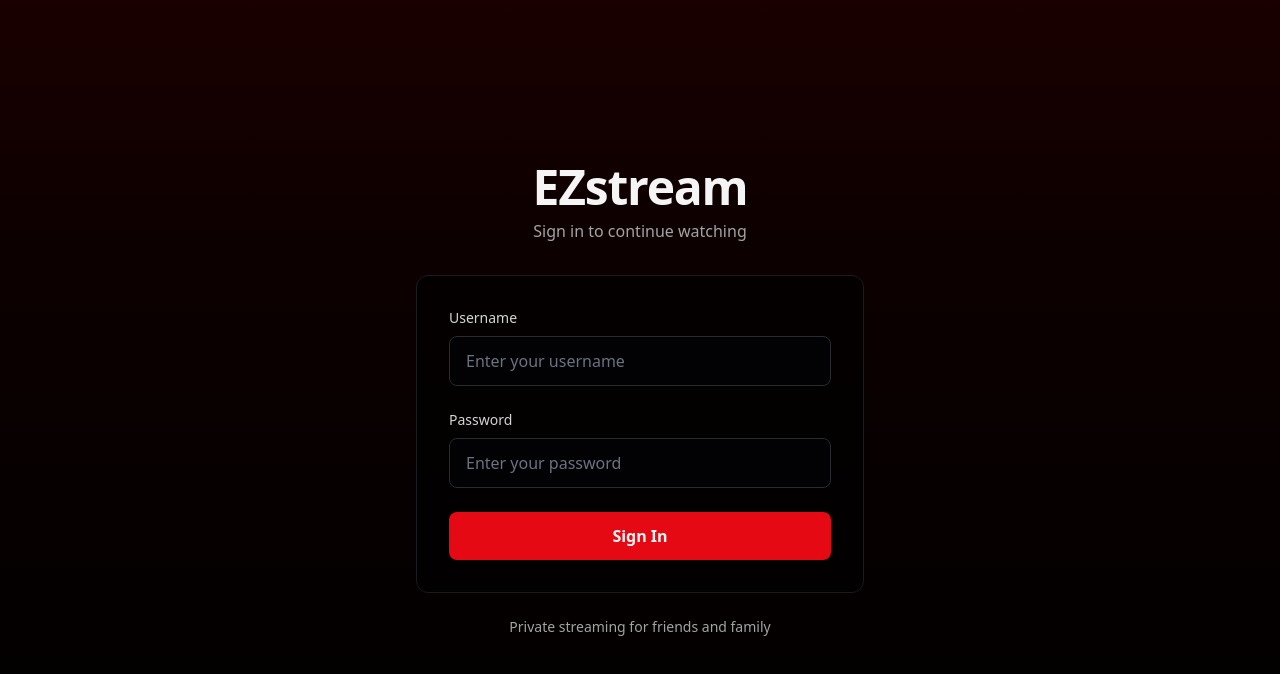
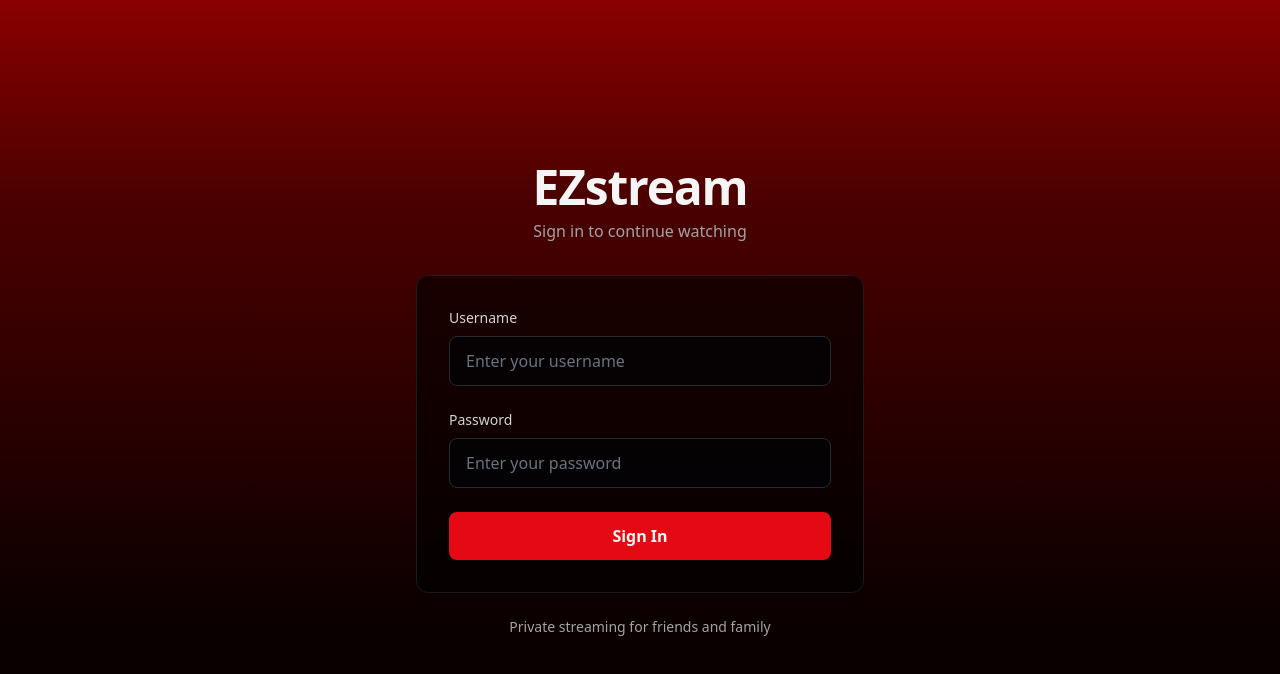
Before and after one commit to Mikky1997/EZstream, a Next.js app: page /login in a window 1280 px wide. Shown: the top 674 px of the page. Built offline with nearby package versions, Linux system fonts and the light colour scheme; no server answers.

Commit message:
Strengthen login gradient, add wildcards to CSP for Cloudflare

```diff
--- a/app/login/page.tsx
+++ b/app/login/page.tsx
@@ -42,7 +42,7 @@ export default function LoginPage() {
       className="min-h-screen flex items-center justify-center px-4"
       style={{
         background:
-          "linear-gradient(to bottom, #1a0000 0%, #0d0000 30%, #000000 100%)",
+          "linear-gradient(to bottom, #8B0000 0%, #4B0000 25%, #2D0000 50%, #0D0000 75%, #000000 100%)",
       }}
     >
       <div className="w-full max-w-md">
--- a/next.config.mjs
+++ b/next.config.mjs
@@ -100,11 +100,11 @@ const nextConfig = {
           {
             key: "Content-Security-Policy",
             // Note: 'unsafe-inline' needed for Next.js style injection, 'unsafe-eval' for Next.js dev mode
-            // Cloudflare Insights script allowed for analytics
+            // Cloudflare Insights script allowed for analytics (wildcard for subdomains)
             value:
               process.env.NODE_ENV === "production"
-                ? "default-src 'self'; script-src 'self' 'unsafe-inline' https://static.cloudflareinsights.com; style-src 'self' 'unsafe-inline'; img-src 'self' https://image.tmdb.org data:; connect-src 'self' https://api.themoviedb.org https://cloudflareinsights.com; frame-src 'self' https://vidsrc.me https://*.vidsrc.me https://vidsrc.to https://*.vidsrc.to https://vidsrcme.ru https://*.vidsrcme.ru https://vidsrcme.su https://*.vidsrcme.su https://vidsrc-embed.me https://*.vidsrc-embed.me https://vidsrc-embed.ru https://*.vidsrc-embed.ru https://vidsrc-embed.su https://*.vidsrc-embed.su https://vsrc.su https://*.vsrc.su https://vidsrc.cc https://*.vidsrc.cc https://vidsrc.pro https://*.vidsrc.pro https://moviesapi.club https://*.moviesapi.club https://embed.su https://*.embed.su https://autoembed.cc https://*.autoembed.cc https://multiembed.mov https://*.multiembed.mov https://2embed.cc https://*.2embed.cc https://streamsrc.cc https://*.streamsrc.cc; font-src 'self' data:; base-uri 'self'; form-action 'self';"
-                : "default-src 'self'; script-src 'self' 'unsafe-eval' 'unsafe-inline' https://static.cloudflareinsights.com; style-src 'self' 'unsafe-inline'; img-src 'self' https://image.tmdb.org data:; connect-src 'self' https://api.themoviedb.org https://cloudflareinsights.com; frame-src 'self' https://vidsrc.me https://*.vidsrc.me https://vidsrc.to https://*.vidsrc.to https://vidsrcme.ru https://*.vidsrcme.ru https://vidsrcme.su https://*.vidsrcme.su https://vidsrc-embed.me https://*.vidsrc-embed.me https://vidsrc-embed.ru https://*.vidsrc-embed.ru https://vidsrc-embed.su https://*.vidsrc-embed.su https://vsrc.su https://*.vsrc.su https://vidsrc.cc https://*.vidsrc.cc https://vidsrc.pro https://*.vidsrc.pro https://moviesapi.club https://*.moviesapi.club https://embed.su https://*.embed.su https://autoembed.cc https://*.autoembed.cc https://multiembed.mov https://*.multiembed.mov https://2embed.cc https://*.2embed.cc https://streamsrc.cc https://*.streamsrc.cc; font-src 'self' data:;",
+                ? "default-src 'self'; script-src 'self' 'unsafe-inline' https://static.cloudflareinsights.com https://*.cloudflareinsights.com; style-src 'self' 'unsafe-inline'; img-src 'self' https://image.tmdb.org data:; connect-src 'self' https://api.themoviedb.org https://cloudflareinsights.com https://*.cloudflareinsights.com; frame-src 'self' https://vidsrc.me https://*.vidsrc.me https://vidsrc.to https://*.vidsrc.to https://vidsrcme.ru https://*.vidsrcme.ru https://vidsrcme.su https://*.vidsrcme.su https://vidsrc-embed.me https://*.vidsrc-embed.me https://vidsrc-embed.ru https://*.vidsrc-embed.ru https://vidsrc-embed.su https://*.vidsrc-embed.su https://vsrc.su https://*.vsrc.su https://vidsrc.cc https://*.vidsrc.cc https://vidsrc.pro https://*.vidsrc.pro https://moviesapi.club https://*.moviesapi.club https://embed.su https://*.embed.su https://autoembed.cc https://*.autoembed.cc https://multiembed.mov https://*.multiembed.mov https://2embed.cc https://*.2embed.cc https://streamsrc.cc https://*.streamsrc.cc; font-src 'self' data:; base-uri 'self'; form-action 'self';"
+                : "default-src 'self'; script-src 'self' 'unsafe-eval' 'unsafe-inline' https://static.cloudflareinsights.com https://*.cloudflareinsights.com; style-src 'self' 'unsafe-inline'; img-src 'self' https://image.tmdb.org data:; connect-src 'self' https://api.themoviedb.org https://cloudflareinsights.com https://*.cloudflareinsights.com; frame-src 'self' https://vidsrc.me https://*.vidsrc.me https://vidsrc.to https://*.vidsrc.to https://vidsrcme.ru https://*.vidsrcme.ru https://vidsrcme.su https://*.vidsrcme.su https://vidsrc-embed.me https://*.vidsrc-embed.me https://vidsrc-embed.ru https://*.vidsrc-embed.ru https://vidsrc-embed.su https://*.vidsrc-embed.su https://vsrc.su https://*.vsrc.su https://vidsrc.cc https://*.vidsrc.cc https://vidsrc.pro https://*.vidsrc.pro https://moviesapi.club https://*.moviesapi.club https://embed.su https://*.embed.su https://autoembed.cc https://*.autoembed.cc https://multiembed.mov https://*.multiembed.mov https://2embed.cc https://*.2embed.cc https://streamsrc.cc https://*.streamsrc.cc; font-src 'self' data:;",
           },
           {
             key: "X-XSS-Protection",
```
